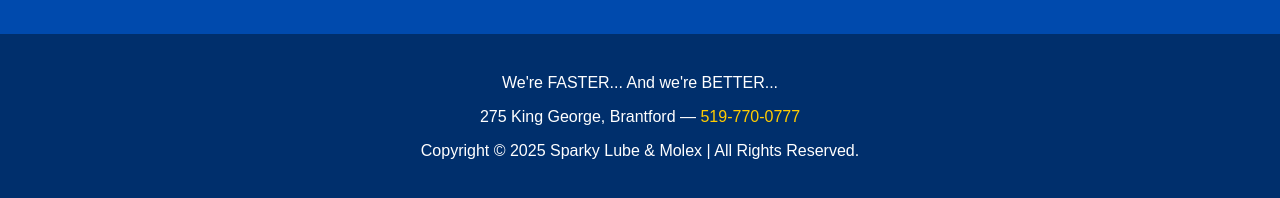
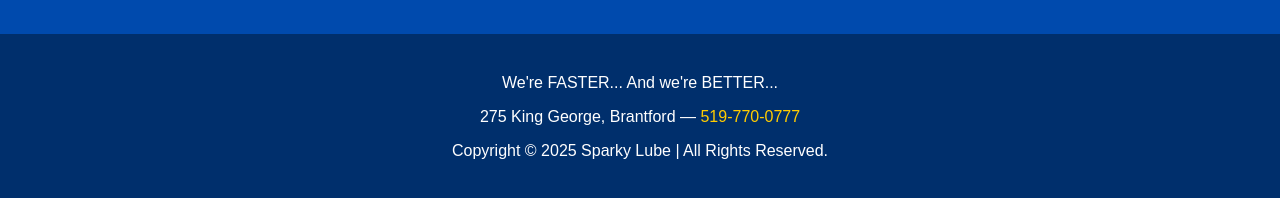
Before and after one commit to alexstirpe/sparkylube, a plain HTML site: page index.html in a window 1280 px wide. Shown: the part 1606-1804 px from the top of the page. Drawn offline with Linux system fonts and the light colour scheme.

Commit message:
Update index.html footer

```diff
--- a/index.html
+++ b/index.html
@@ -111,7 +111,7 @@
   <footer>
     <p>We're FASTER... And we're BETTER...</p>
     <p>275 King George, Brantford — <a href="tel:5197700777">519-770-0777</a></p>
-    <p>  Copyright © 2025 Sparky Lube & Molex | All Rights Reserved.    </p>
+    <p>  Copyright © 2025 Sparky Lube | All Rights Reserved.    </p>
   </footer>
 
   <!-- Optional Countdown Script -->
```
